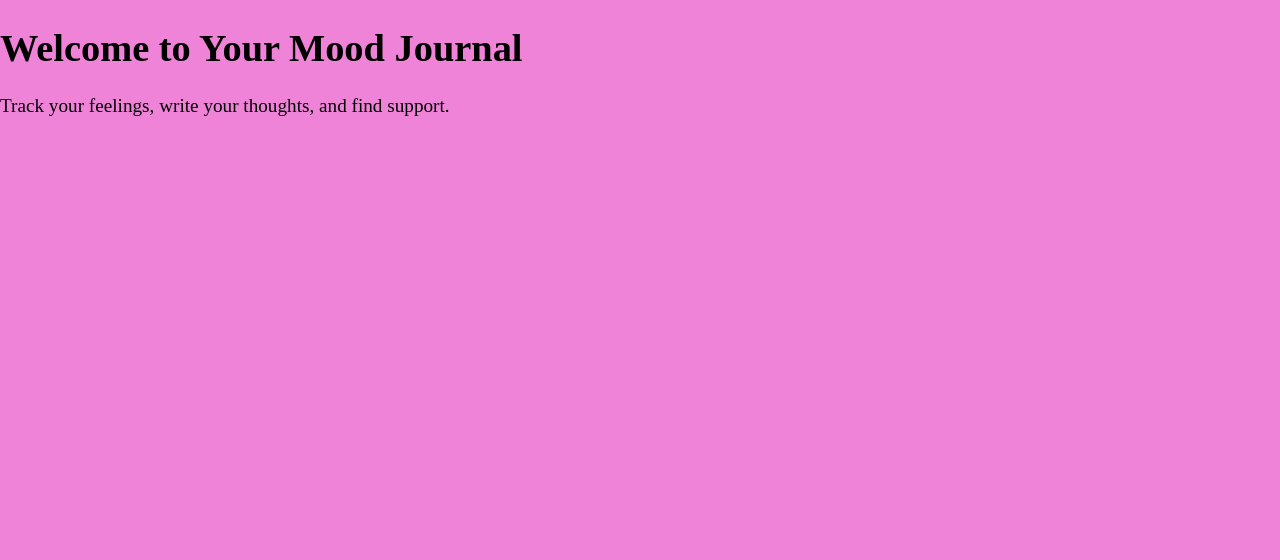
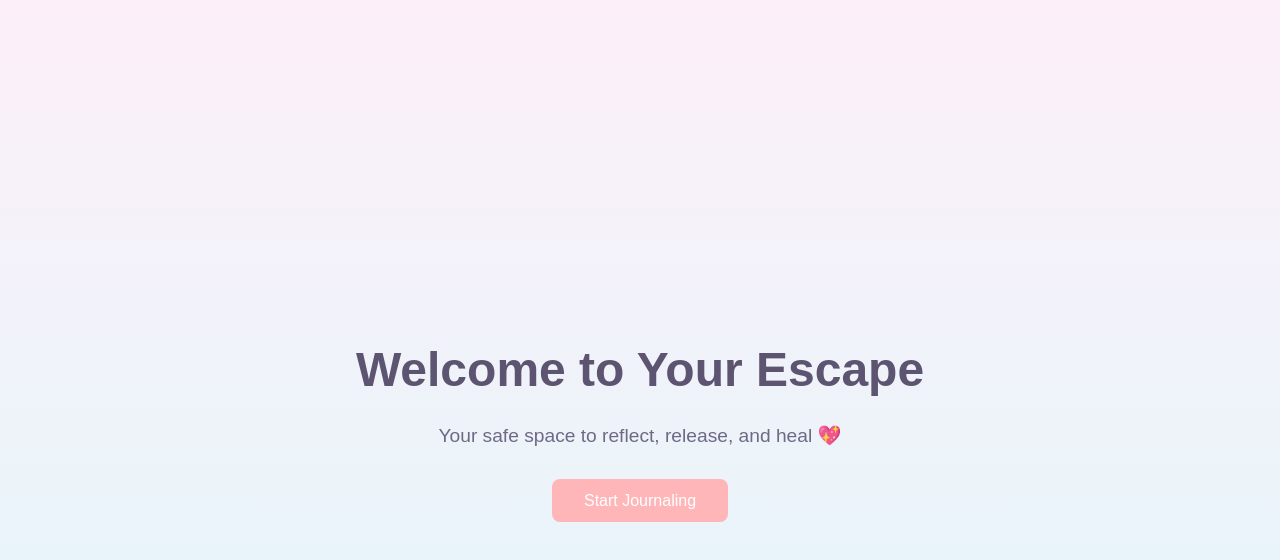
Before and after one commit to ShaynaMBarclay/vent2me, a React (Vite) app: page / in a window 1280 px wide. Shown: the top 560 px of the page. Built offline with nearby package versions, Linux system fonts and the light colour scheme; the HTML template or start-up script is replaced by a standard one.

Commit message:
started homepage

```diff
--- a/src/pages/Home.jsx
+++ b/src/pages/Home.jsx
@@ -1,10 +1,20 @@
-
+import { useNavigate } from 'react-router-dom';
+import '../styles/Home.css';
 
 function Home() {
+    const navigate = useNavigate();
+
+    const handleStart = () => {
+        navigate('/journal');
+    };
+
     return (
-        <div>
-        <h1>Welcome to Your Mood Journal</h1>
-        <p>Track your feelings, write your thoughts, and find support.</p>
+        <div className="home-container">
+        <h1 className="home-title">Welcome to Your Escape</h1>
+        <p className="home-subtitle">Your safe space to reflect, release, and heal 💖</p>
+        <button className="home-button" onClick={handleStart}>
+        Start Journaling
+      </button>
       </div>
     );
 }
--- a/src/styles/Home.css
+++ b/src/styles/Home.css
@@ -1 +1,38 @@
-@import
+.home-container {
+    display: flex;
+    flex-direction: column;
+    align-items: center;
+    justify-content: center;
+    height: 100vh;
+    padding: 1rem;
+    text-align: center;
+    background: linear-gradient(to bottom, #fceff9, #e0f7fa);
+    font-family: 'Arial', sans-serif;
+  }
+
+  .home-title {
+    font-size: 3rem;
+    color: #5c5470;
+    margin-bottom: 0.5rem;
+  }
+
+  .home-subtitle {
+    font-size: 1.2rem;
+    color: #6e6a86;
+    margin-bottom: 2rem;
+  }
+
+  .home-button {
+    background-color: #ffb6b9;
+    color: white;
+    border: none;
+    padding: 0.8rem 2rem;
+    font-size: 1rem;
+    border-radius: 8px;
+    cursor: pointer;
+    transition: background-color 0.3s;
+  }
+
+  .home-button:hover {
+    background-color: #ff7b89;
+  }
```
